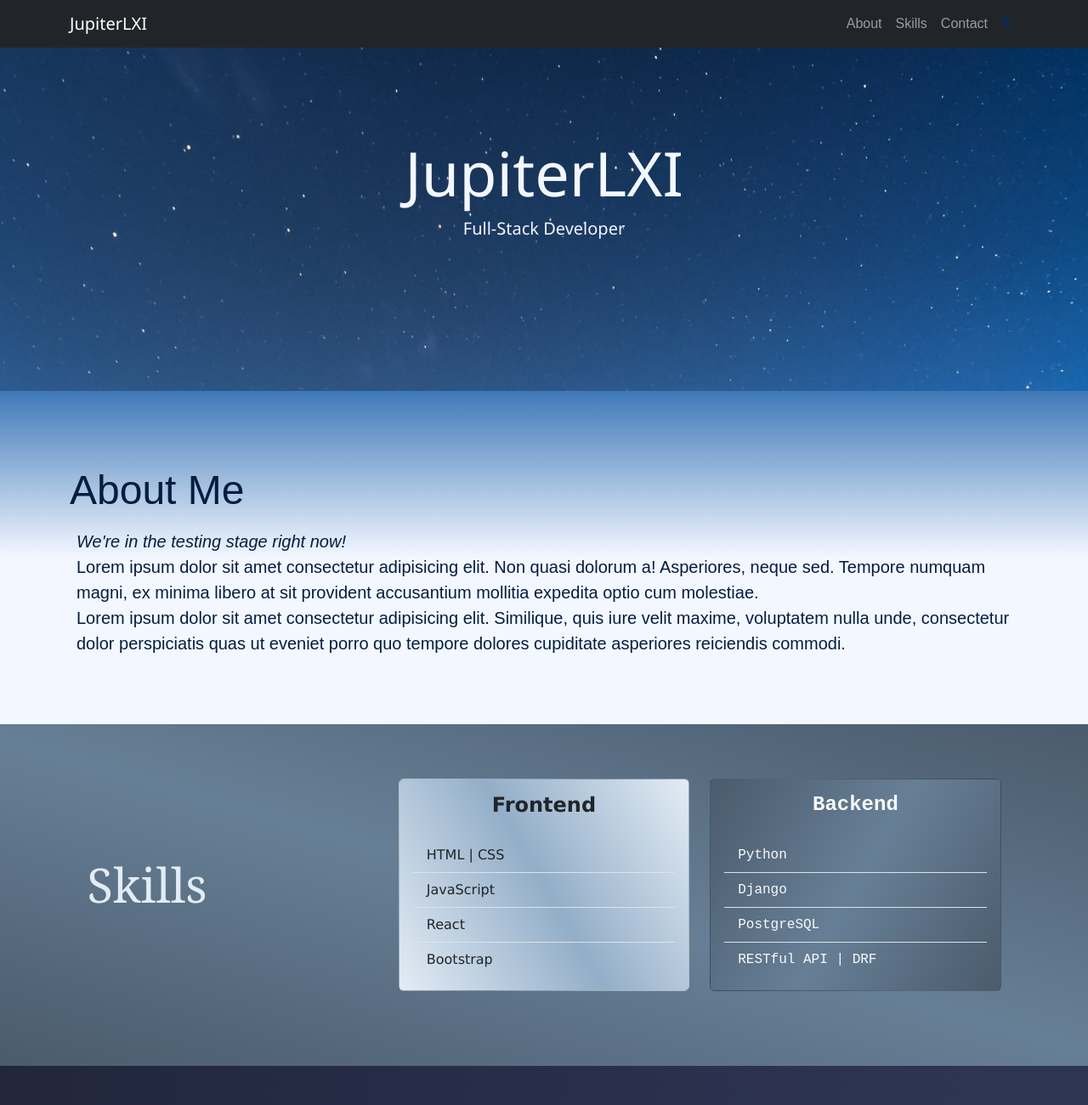
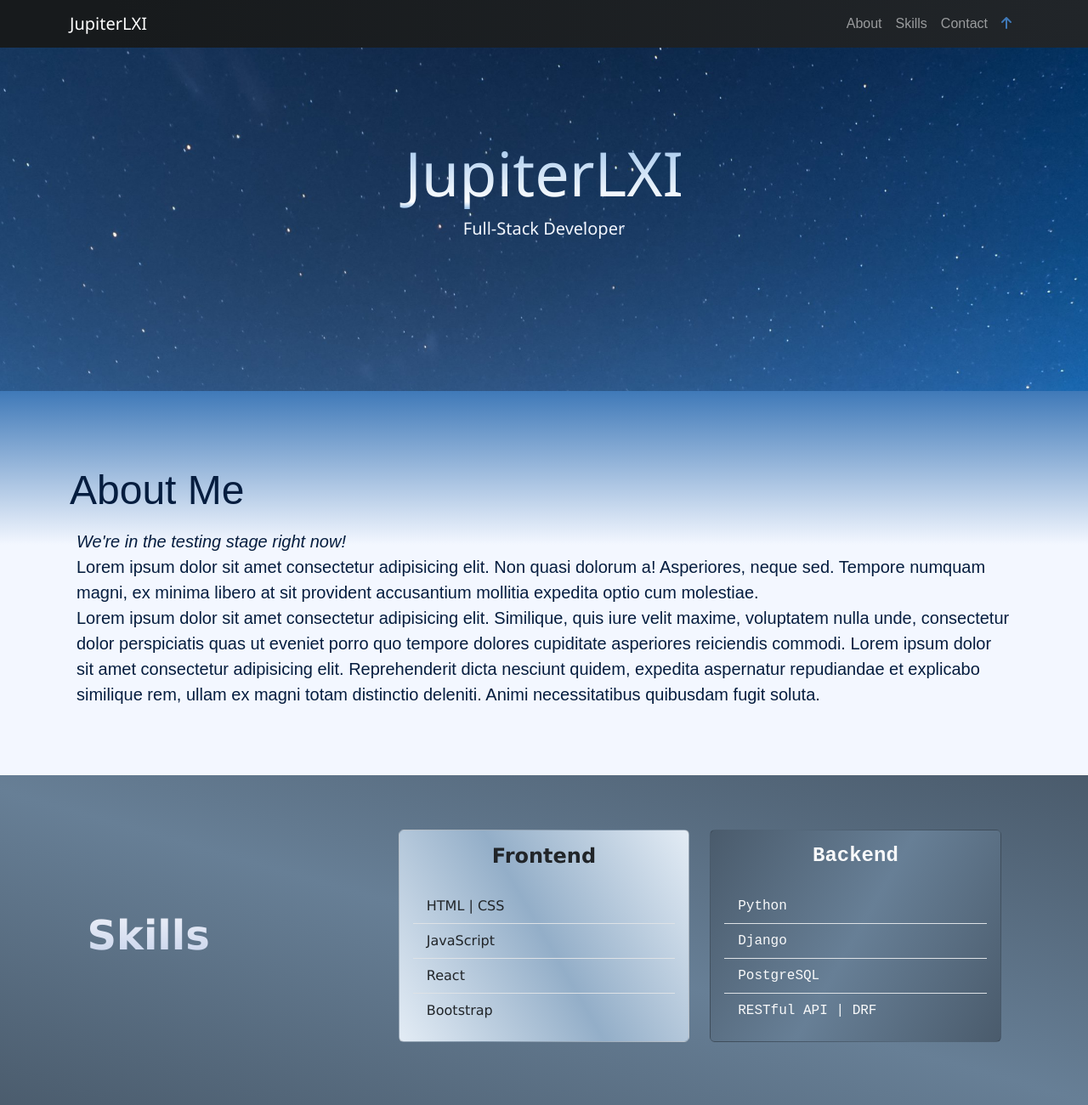
Before and after one commit to JupiterLXI/About, a plain HTML site: page index.html in a window 1280 px wide. Shown: the top 1300 px of the page at 85% size. Drawn offline with nearby package versions, Linux system fonts and the light colour scheme.

Commit message:
changes in shades

```diff
--- a/index.css
+++ b/index.css
@@ -7,6 +7,11 @@ a {
     color: rgb(62, 84, 209);
 }
 
+
+.nvbr {
+    background: linear-gradient(to right, #171a1c 10%, #212529);
+    /* background-color: #212529; */
+}
 /* Customize your styles here */
 
 /* Hero Section */
@@ -18,6 +23,13 @@ a {
     font-family: 'Segoe UI', Geneva, Verdana, sans-serif;
 }
 
+.thename {
+    background: linear-gradient(to bottom, #96bfea, #ffffff 90%, #96bfea);
+    /* background: linear-gradient(15deg, #1651b7, #183165, #1651b7, #183165, #1651b7); */
+    -webkit-background-clip: text; /* For WebKit/Blink browsers */
+    color: transparent;
+}
+
 /* Profile Image */
 .profile-image {
     max-width: 200px;
@@ -26,7 +38,7 @@ a {
 
 /* About Me Section */
 .about-me-section {
-    background: linear-gradient(to top, rgb(243, 247, 255) 50%, #3F79B8);
+    background: linear-gradient(to top, rgb(243, 247, 255) 60%, #3F79B8);
     background-color:rgb(243, 247, 255);
     padding: 5% 3%;
     color: rgb(5, 29, 63);
@@ -38,7 +50,14 @@ a {
     background: linear-gradient(16deg, #4a5b6c, rgb(107, 134, 120));
     background: linear-gradient(16deg, #4a5b6c, #677f96, #4a5b6c);
     color: #e3ecf5;
-    font-family: Cambria, Cochin, Georgia, Times, 'Times New Roman', serif;
+}
+
+.skillhead {
+    font-family:Verdana;
+    background: linear-gradient(to top, #c9d4ec 5%, #edf0f8);
+    /* background: linear-gradient(15deg, #1651b7, #183165, #1651b7, #183165, #1651b7); */
+    -webkit-background-clip: text; /* For WebKit/Blink browsers */
+    color: transparent;
 }
 
 .backend {
--- a/index.html
+++ b/index.html
@@ -10,7 +10,7 @@
   </head>
   <body>
     <!-- Navigation Bar -->
-    <nav class="navbar navbar-expand-sm navbar-dark bg-dark fixed-top">
+    <nav class="navbar navbar-expand-sm navbar-dark nvbr fixed-top">
         <div class="container">
             <a class="navbar-brand" href="#" style="font-family:'Segoe UI';">JupiterLXI</a>
             <button class="navbar-toggler" type="button" data-bs-toggle="collapse" data-bs-target="#navbarNav" aria-controls="navbarNav" aria-expanded="false" aria-label="Toggle navigation">
@@ -31,7 +31,7 @@
                         <a class="nav-link" href="#contact">Contact</a>
                     </li>
                     <li class="nav-item">
-                        <a class="nav-link text-primary-emphasis" href="#hero"><i class="fas fa-arrow-up"></i></a>
+                        <a class="nav-link" href="#hero" style="color:#3F79B8 ;"><i class="fas fa-arrow-up"></i></a>
                     </li>
                 </ul>
             </div>
@@ -41,7 +41,7 @@
     <!-- Hero Section -->
     <section id="hero" class="hero-section">
         <div class="container">
-            <h1 class="display-2 fw-light">JupiterLXI</h1>
+            <h1 class="display-2 fw-normal thename">JupiterLXI</h1>
             <p class="lead fw-normal">Full-Stack Developer</p>
         </div>
     </section>
@@ -54,6 +54,7 @@
                 <span class=" fst-italic">We're in the testing stage right now!</span> <br>
                 Lorem ipsum dolor sit amet consectetur adipisicing elit. Non quasi dolorum a! Asperiores, neque sed. Tempore numquam magni, ex minima libero at sit provident accusantium mollitia expedita optio cum molestiae.
                 <br>Lorem ipsum dolor sit amet consectetur adipisicing elit. Similique, quis iure velit maxime, voluptatem nulla unde, consectetur dolor perspiciatis quas ut eveniet porro quo tempore dolores cupiditate asperiores reiciendis commodi.
+                Lorem ipsum dolor sit amet consectetur adipisicing elit. Reprehenderit dicta nesciunt quidem, expedita aspernatur repudiandae et explicabo similique rem, ullam ex magni totam distinctio deleniti. Animi necessitatibus quibusdam fugit soluta.
             </p>
         </div>
     </section>
@@ -67,7 +68,7 @@
             <div class="row">
                 <!-- Center the Skills header on large screens -->
                 <div class="col-lg-4 d-flex text-center align-items-center justify-content-between skills-header">
-                    <h2 class="display-4 mb-4 text-center d-flex">Skills</h2>
+                    <h2 class="display-5 mb-4 text-center d-flex fw-semibold skillhead">Skills</h2>
                 </div>
 
                 <!-- Card-based Design -->
```
